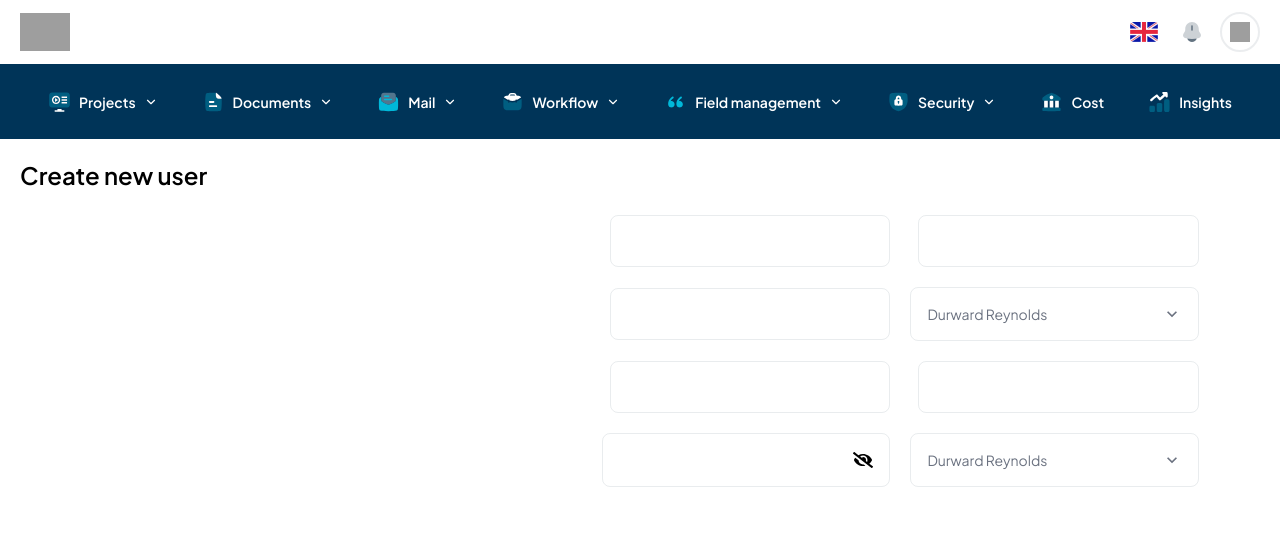
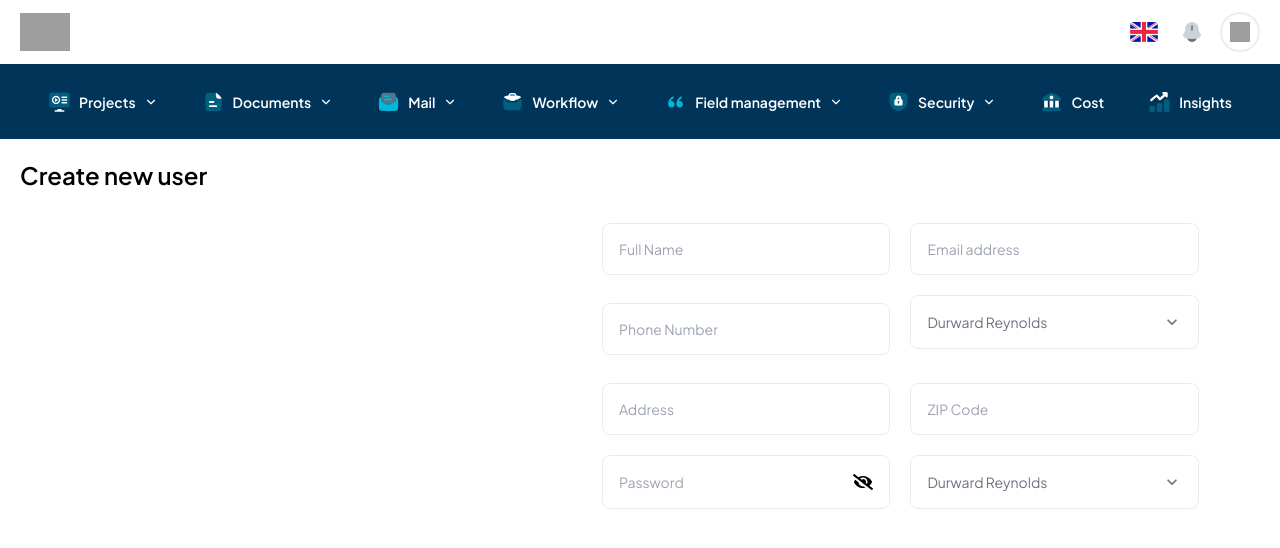
Before and after one commit to BCPAZ/crm-app, a React (Vite) app: page /create-new-user in a window 1280 px wide. Shown: the top 548 px of the page. Built offline with nearby package versions, Linux system fonts and the light colour scheme; grey boxes are pictures that could not be loaded.

Commit message:
Create new user page layout created

```diff
--- a/src/components/common/SecondInput.jsx
+++ b/src/components/common/SecondInput.jsx
@@ -1,7 +1,7 @@
 import PropTypes from "prop-types";
 const SecondInput = ({label,placeholder,type,column}) => {
   return (
-    <div className={`flex ${column ? 'flex-col gap-y-2' : 'flex-row items-center gap-x-2'} `}>
+    <div className={`flex ${column ? 'flex-col gap-2' : 'flex-row items-center gap-x-2'}`}>
       <label
         className="text-sm font-light text-gray-500 w-fit"
       >
@@ -22,7 +22,7 @@ SecondInput.propTypes = {
   label : PropTypes.string.isRequired,
   type : PropTypes.string.isRequired,
   placeholder : PropTypes.string.isRequired,
-  column : PropTypes.bool
+  column : PropTypes.bool,
 }
 
 export default SecondInput
--- a/src/views/App/Security/CreateNewUser.jsx
+++ b/src/views/App/Security/CreateNewUser.jsx
@@ -13,14 +13,17 @@ const CreateNewUser = () => {
           </div>
           <div className="bg-white p-6 rounded-xl w-[52%]">
             <div className="grid grid-cols-2 gap-5">
-              <SecondInput />
-              <SecondInput />
-              <SecondInput />
+              <SecondInput column placeholder="Full Name" type="text"/>
+              <SecondInput column placeholder="Email address" type="text"/>
+              <SecondInput column placeholder="Phone Number" type="text"/>
               <Select />
-              <SecondInput />
-              <SecondInput />
-              <Input type="password"/>
+              <SecondInput column placeholder="Address" type="text"/>
+              <SecondInput column placeholder="ZIP Code" type="text"/>
+              <Input type="password" placeholder="Password"/>
               <Select />
+            </div>
+            <div>
+
             </div>
           </div>
         </div>
```
